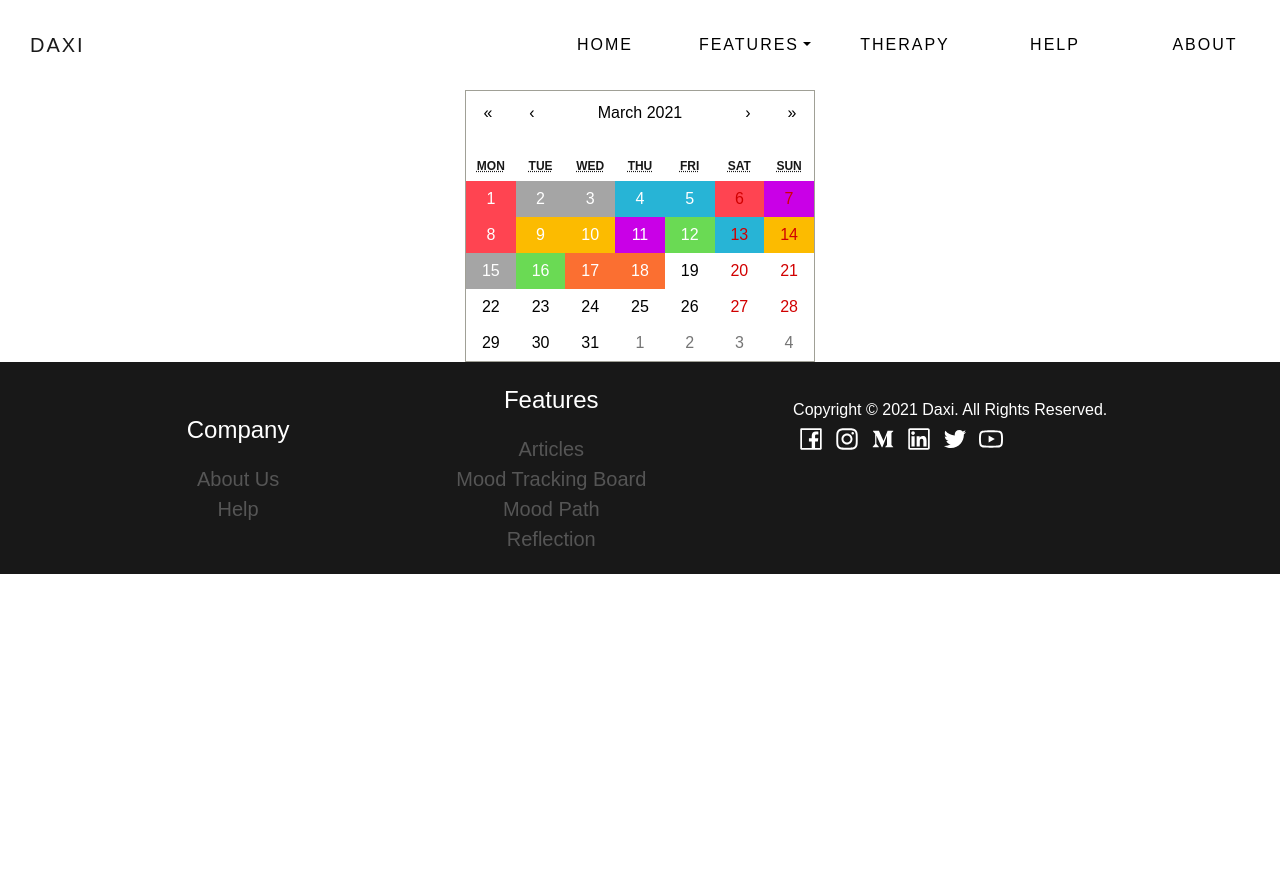
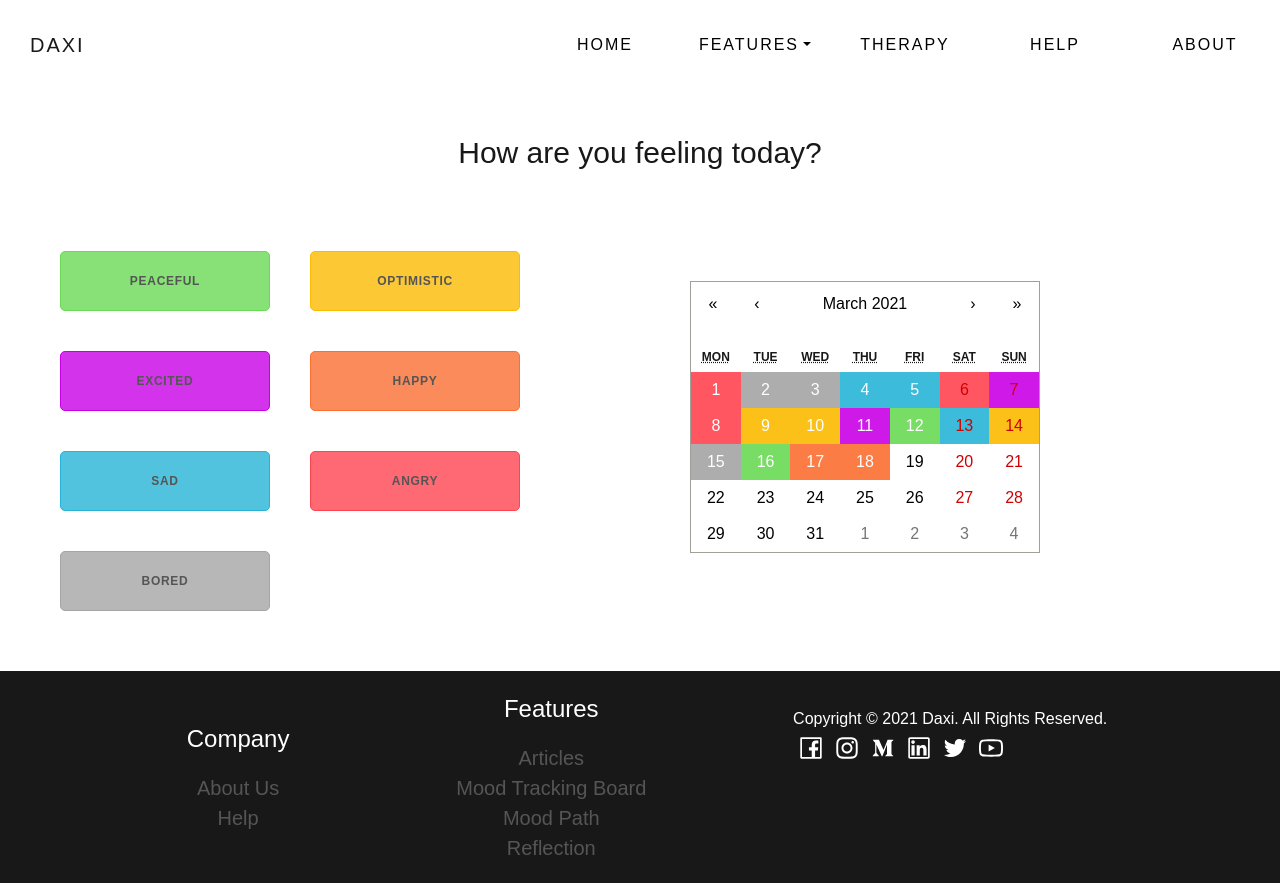
Before and after one commit to shrued/daxi, a React (Create React App) app: page /moodboard in a window 1280 px wide. Before the commit the page ends 800 px from the top, so only its background shows below. Built offline with nearby package versions, Linux system fonts and the light colour scheme.

Commit message:
Moodbuttons

```diff
--- a/src/components/moodboard/index.js
+++ b/src/components/moodboard/index.js
@@ -1,7 +1,14 @@
 import moment from "moment";
 import React, { useState } from "react";
 import Calendar from "react-calendar";
-import { Container } from "./moodboard";
+import {
+  Board,
+  Container,
+  MoodBoardContainer,
+  MoodButtons,
+  Question,
+  QuestionContainer,
+} from "./moodboard";
 
 export default function MoodBoard() {
   const [value, onChange] = useState(new Date());
@@ -16,6 +23,34 @@ export default function MoodBoard() {
   return (
     <>
       <Container>
+        <QuestionContainer>
+          <Question>How are you feeling today?</Question>
+        </QuestionContainer>
+        <MoodBoardContainer>
+          <MoodButtons>
+            <button className="mood-button peaceful">
+              <span>Peaceful</span>
+            </button>
+            <button className="mood-button optimistic">
+              <span>Optimistic</span>
+            </button>
+            <button className="mood-button excited">
+              <span>Excited</span>
+            </button>
+            <button className="mood-button happy">
+              <span>Happy</span>
+            </button>
+            <button className="mood-button sad">
+              <span>Sad</span>
+            </button>
+            <button className="mood-button angry">
+              <span>Angry</span>
+            </button>
+            <button className="mood-button bored">
+              <span>Bored</span>
+            </button>
+          </MoodButtons>
+          <Board>
             <Calendar
               style={{ height: 500 }}
               onChange={onChange}
@@ -28,7 +63,9 @@ export default function MoodBoard() {
                 ) {
                   return "highlight-angry";
                 } else if (
-              optimistic.find((x) => x === moment(date).format("DD-MM-YYYY"))
+                  optimistic.find(
+                    (x) => x === moment(date).format("DD-MM-YYYY")
+                  )
                 ) {
                   return "highlight-optimistic";
                 } else if (
@@ -50,6 +87,8 @@ export default function MoodBoard() {
                 }
               }}
             ></Calendar>
+          </Board>
+        </MoodBoardContainer>
       </Container>
     </>
   );
--- a/src/components/moodboard/moodboard.js
+++ b/src/components/moodboard/moodboard.js
@@ -6,3 +6,27 @@ export const Container = styled.div`
   justify-content: center;
   align-items: center;
 `;
+
+export const QuestionContainer = styled.div`
+  padding-top: 40px;
+`;
+
+export const Question = styled.p`
+  font-size: 30px;
+  color: #181818;
+`;
+
+export const MoodBoardContainer = styled.div`
+  display: flex;
+  padding: 40px;
+`;
+
+export const Board = styled.div`
+  padding: 50px;
+`;
+
+export const MoodButtons = styled.div`
+  display: flex;
+  flex-wrap: wrap;
+  flex-basis: 50%;
+`;
--- a/src/index.css
+++ b/src/index.css
@@ -213,41 +213,148 @@ code {
 .highlight-angry {
   color: white;
   /* font-size: 30px; */
-  background: #ff4451 !important;
+  background: rgb(255, 68, 81, 0.9) !important;
 }
 
 .highlight-optimistic {
   color: white;
   /* font-size: 30px; */
-  background: #fcbb00 !important;
+  background: rgb(252, 187, 0, 0.9) !important;
 }
 
 .highlight-happy {
   color: white;
   /* font-size: 30px; */
-  background: #fb6f31 !important;
+  background: rgb(251, 111, 49, 0.9) !important;
 }
 
 .highlight-peaceful {
   color: white;
   /* font-size: 30px; */
-  background: #6ada54 !important;
+  background: rgb(106, 218, 84, 0.9) !important;
 }
 
 .highlight-excited {
   color: white;
   /* font-size: 30px; */
-  background: #c900e7 !important;
+  background: rgb(201, 0, 231, 0.9) !important;
 }
 
 .highlight-bored {
   color: white;
   /* font-size: 30px; */
-  background: #a5a5a5 !important;
+  background: rgb(165, 165, 165, 0.9) !important;
 }
 
 .highlight-sad {
   color: white;
   /* font-size: 30px; */
-  background: #27b4d6 !important;
+  background: rgb(39, 180, 214, 0.9) !important;
 }
+
+/* Mood Buttons */
+
+.mood-button {
+  position: relative;
+  outline: none;
+  text-decoration: none;
+  border-radius: 5px;
+  display: flex;
+  justify-content: center;
+  align-items: center;
+  margin: 20px;
+  cursor: pointer;
+  text-transform: uppercase;
+  height: 60px;
+  width: 210px;
+  opacity: 1;
+}
+.mood-button span {
+  font-size: 12px;
+  font-weight: 800;
+  letter-spacing: 0.7px;
+}
+.mood-button:hover {
+  animation: rotate 0.7s ease-in-out both;
+}
+.mood-button:hover span {
+  animation: storm 0.7s ease-in-out both;
+  animation-delay: 0.06s;
+}
+
+@keyframes rotate {
+  0% {
+    transform: rotate(0deg) translate3d(0, 0, 0);
+  }
+  25% {
+    transform: rotate(3deg) translate3d(0, 0, 0);
+  }
+  50% {
+    transform: rotate(-3deg) translate3d(0, 0, 0);
+  }
+  75% {
+    transform: rotate(1deg) translate3d(0, 0, 0);
+  }
+  100% {
+    transform: rotate(0deg) translate3d(0, 0, 0);
+  }
+}
+@keyframes storm {
+  0% {
+    transform: translate3d(0, 0, 0) translateZ(0);
+  }
+  25% {
+    transform: translate3d(4px, 0, 0) translateZ(0);
+  }
+  50% {
+    transform: translate3d(-3px, 0, 0) translateZ(0);
+  }
+  75% {
+    transform: translate3d(2px, 0, 0) translateZ(0);
+  }
+  100% {
+    transform: translate3d(0, 0, 0) translateZ(0);
+  }
+}
+
+.peaceful {
+  color: #555;
+  border: 1px solid #6ada54;
+  background-color: rgb(106, 218, 84, 0.8);
+}
+
+.optimistic {
+  color: #555;
+  border: 1px solid #fcbb00;
+  background-color: rgb(252, 187, 0, 0.8);
+}
+
+.excited {
+  color: #555;
+  border: 1px solid #c900e7;
+  background-color: rgb(201, 0, 231, 0.8);
+}
+
+.happy {
+  color: #555;
+  border: 1px solid #fb6f31;
+  background-color: rgb(251, 111, 49, 0.8);
+}
+
+.sad {
+  color: #555;
+  border: 1px solid #27b4d6;
+  background-color: rgb(39, 180, 214, 0.8);
+}
+
+.angry {
+  color: #555;
+  border: 1px solid #ff4451;
+  background-color: rgb(255, 68, 81, 0.8);
+}
+
+.bored {
+  color: #555;
+  border: 1px solid #a5a5a5;
+  background-color: rgb(165, 165, 165, 0.8);
+}
```
Lines whose indentation alone changed are shown as unchanged.
